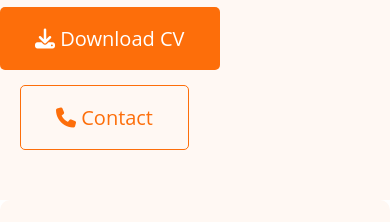
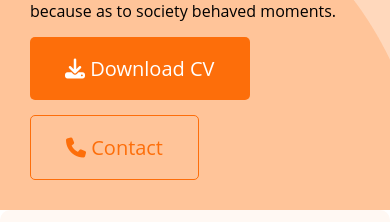
Before and after one commit to noushadzaman/developer-portfolio-design, a plain HTML site: page index.html in a window 390 px wide. Shown: the part 374-596 px from the top of the page. Drawn offline with Linux system fonts and the light colour scheme.

Commit message:
bug fixed

```diff
--- a/style.css
+++ b/style.css
@@ -339,14 +339,29 @@ textarea {
             color: black;
         }
     }
+    .btn-secondary {
+        border-radius: 5px;
+        color: #FD6E0A;
+        background: none;
+        border: 1px solid #FD6E0A;
+        font-size: 20px;
+        padding: 18px 35px;
+        margin-left: 0px;
+        cursor: pointer;
+    }
 }
 
-@media screen and (max-width: 1024px) {
+@media screen and (max-width: 1124px) {
     .about-info-container {
         flex-direction: row;
         gap: 20px;
     }
-
+    .header {
+        background: #FFF8F3;
+        background-image: url(./images/header_bg.png);
+        background-repeat: no-repeat;
+        background-position: bottom right, left;
+    }
     footer {
         margin: 0px;
         padding: 0px;
@@ -418,4 +433,19 @@ textarea {
             color: black;
         }
     }
+    .btn-secondary {
+        border-radius: 5px;
+        color: #FD6E0A;
+        background: none;
+        border: 1px solid #FD6E0A;
+        font-size: 20px;
+        padding: 18px 35px;
+        margin-left: 0px;
+        cursor: pointer;
+    }
+    .banner {
+        padding: 30px;
+        display: flex;
+        justify-content: space-between;
+    }
 }
```
